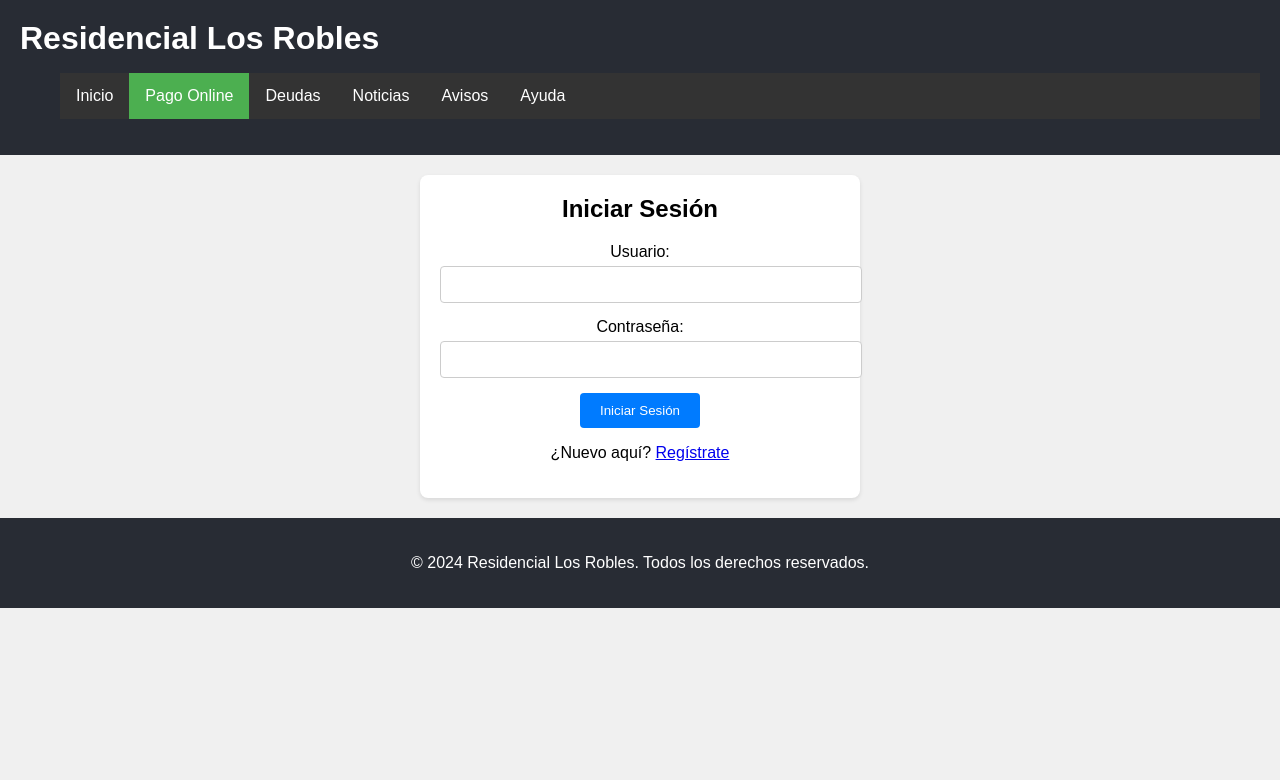
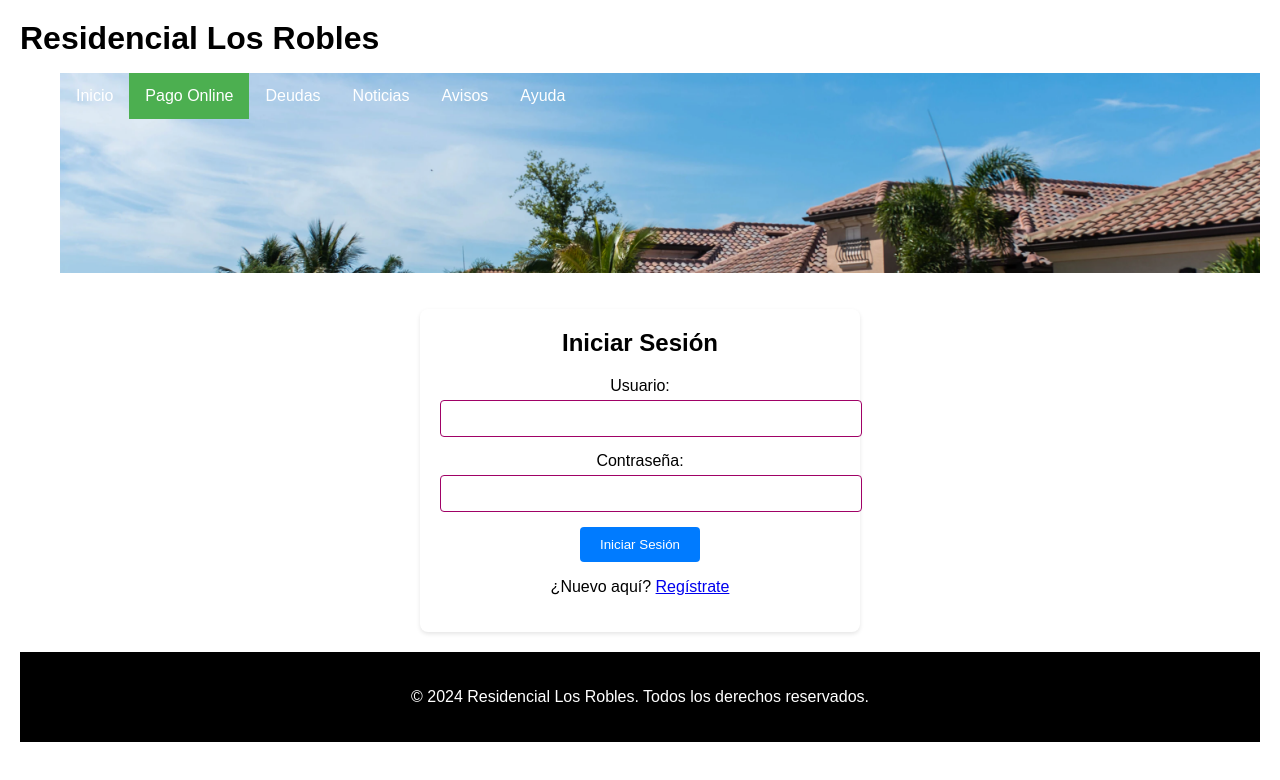
Before and after one commit to AnaGabyRizo/ProyectoII, a plain HTML site: page index.html in a window 1280 px wide. Drawn offline with Linux system fonts and the light colour scheme.

Commit message:
revición de modificaciones

```diff
--- a/css/styles.css
+++ b/css/styles.css
@@ -3,12 +3,12 @@ body {
     font-family: Arial, sans-serif;
     margin: 0;
     padding: 0;
-    background-color: #f0f0f0;
+    background-color: #ffffff;
   }
 
   header {
-    background-color: #282c34;
-    color: #fff;
+    background-color: #ffffff;
+    color: #000000;
     padding: 20px;
   }
 
@@ -17,8 +17,10 @@ body {
   }
 
   .navbar {
-    background-color: #333;
-    overflow: hidden;
+    background-image: url('/src/Residencial.webp'); /* Ruta de la imagen */
+    background-size: cover; /* Cubre todo el área */
+    background-position: center; /* Centra la imagen */
+    height: 200px; /* Altura de la franja de imagen */
   }
 
   .navbar ul {
@@ -40,7 +42,7 @@ body {
   }
 
   .navbar ul li a:hover {
-    background-color: #ddd;
+    background-color: #ffffff;
     color: black;
   }
 
@@ -79,7 +81,7 @@ body {
   input[type="password"] {
     width: 100%;
     padding: 10px;
-    border: 1px solid #ccc;
+    border: 1px solid #a00166;
     border-radius: 4px;
   }
 
@@ -99,6 +101,6 @@ body {
   footer {
     text-align: center;
     padding: 20px;
-    background-color: #282c34;
+    background-color: #000000;
     color: #fff;
   }
```
Also changed, not shown: index.html (+1 -1 lines), src/Residencial.webp (added).
